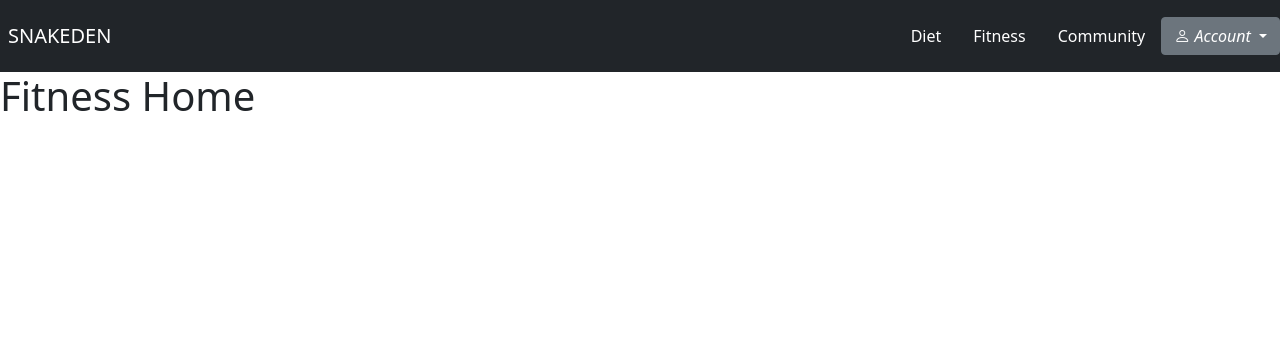
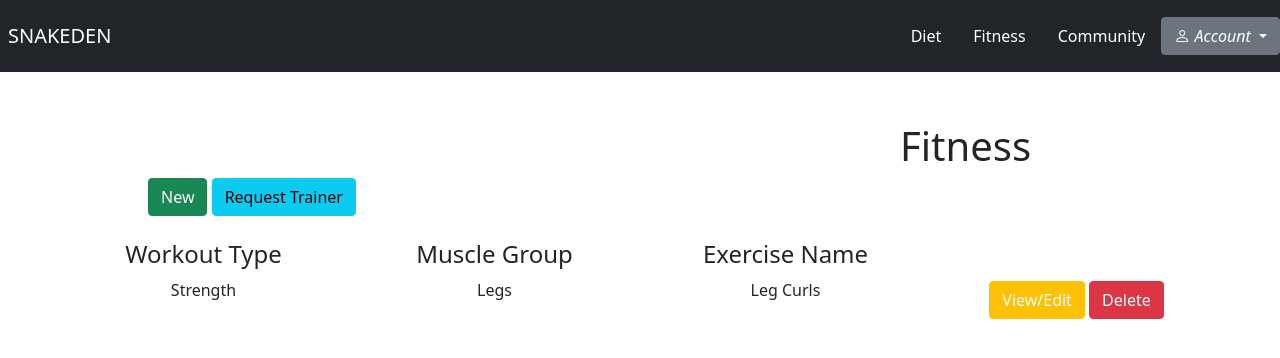
Before and after one commit to bradleypeterson/snakedenfitness, a Django app: page /fitness/ in a window 1280 px wide. Shown: the top 358 px of the page. Run offline with Django 3.2, Linux system fonts and the light colour scheme; some libraries are stand-ins or nearby versions.

Commit message:
3 mockup implementations

```diff
--- a/snakedenfitness/fitness/templates/fitness/fitness_home.html
+++ b/snakedenfitness/fitness/templates/fitness/fitness_home.html
@@ -1,5 +1,45 @@
 {% extends 'base.html' %}
 
 {% block body %}
- <h1>Fitness Home</h1>
+<h1 style="margin-left: 900PX; margin-top: 50px">Fitness</h1>
+
+<div class="container p-0">
+<div class="row pb-3">
+     <div class="col-md-4 text-center h6">
+         <button class="btn btn-success" type="submit">New</button>
+         <button class="btn btn-info" type="submit">Request Trainer</button>
+     </div>
+    <div class="col-md-8"></div>
+</div>
+
+<div class="row pb-1">
+        <div class="col-md-3 text-center h4">
+            Workout Type
+        </div>
+        <div class="col-md-3 text-center h4">
+            Muscle Group
+        </div>
+        <div class="col-md-3 text-center h4">
+            Exercise Name
+        </div>
+        <div class="col-md-3 text-center h4">
+        </div>
+</div>
+
+<div class="row pb-1">
+        <div class="col-md-3 text-center h6">
+            Strength
+        </div>
+        <div class="col-md-3 text-center h6">
+            Legs
+        </div>
+        <div class="col-md-3 text-center h6">
+            Leg Curls
+        </div>
+        <div class="col-md-3 text-center h6">
+            <button class="btn btn-warning" type="submit" style="color: white">View/Edit</button>
+            <button class="btn btn-danger" type="submit">Delete</button>
+        </div>
+</div>
+</div>
 {% endblock %}
--- a/snakedenfitness/templates/login.html
+++ b/snakedenfitness/templates/login.html
@@ -1,9 +1,9 @@
 {% extends 'base.html' %}
 
-{% block title %}Login{% endblock %}
+{% block title %}Sign In{% endblock %}
 
 {% block body %}
-<h1>Log In</h1>
+<h1>Sign In</h1>
 
 <main class="main">
     <section class="row">
```
Also changed, not shown: snakedenfitness/diet/templates/diet/diet_home.html (+42 -1 lines), snakedenfitness/users/templates/users/login.html (+7 -3 lines), snakedenfitness/users/templates/users/register.html (+7 -3 lines), snakedenfitness/db.sqlite3.
